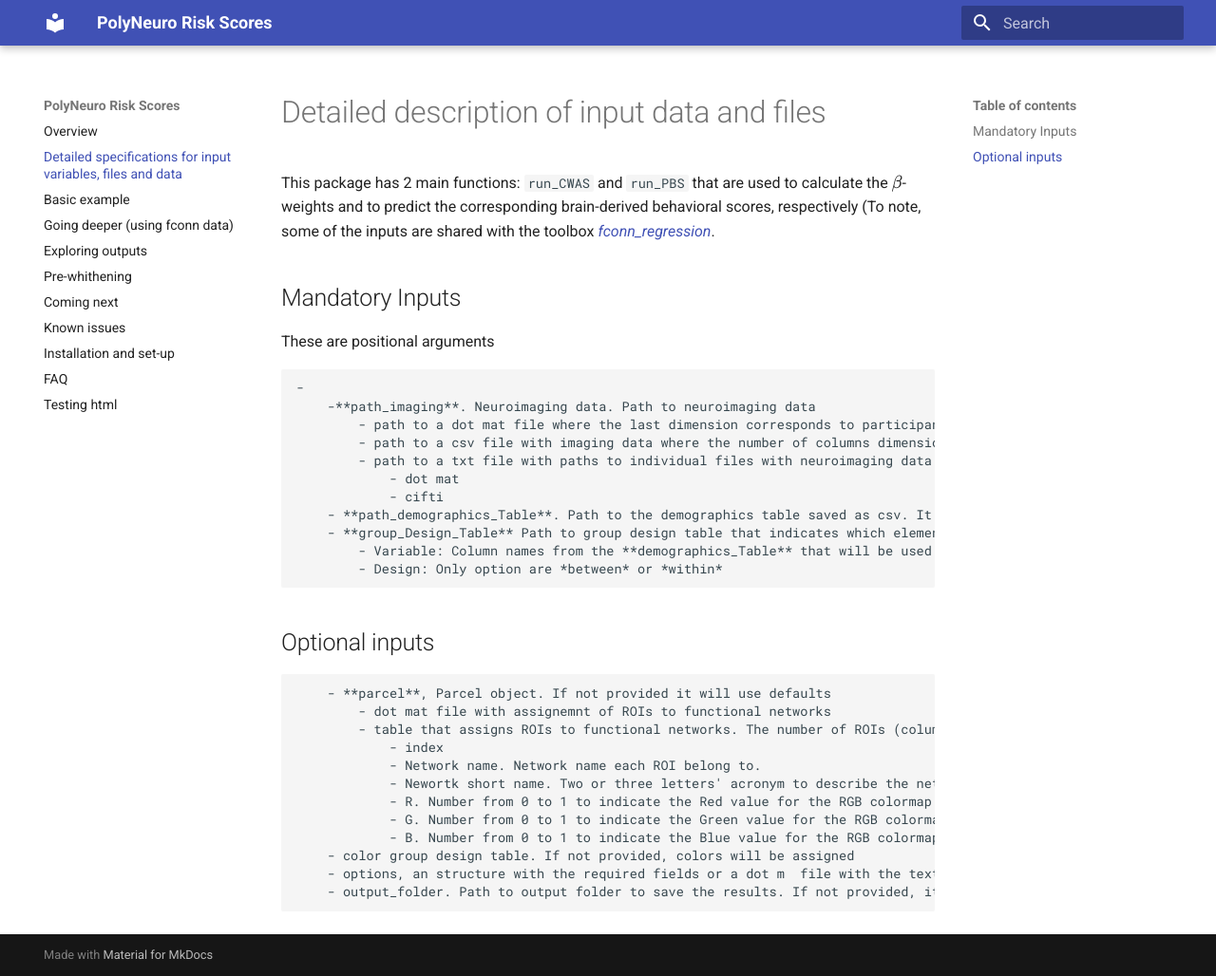
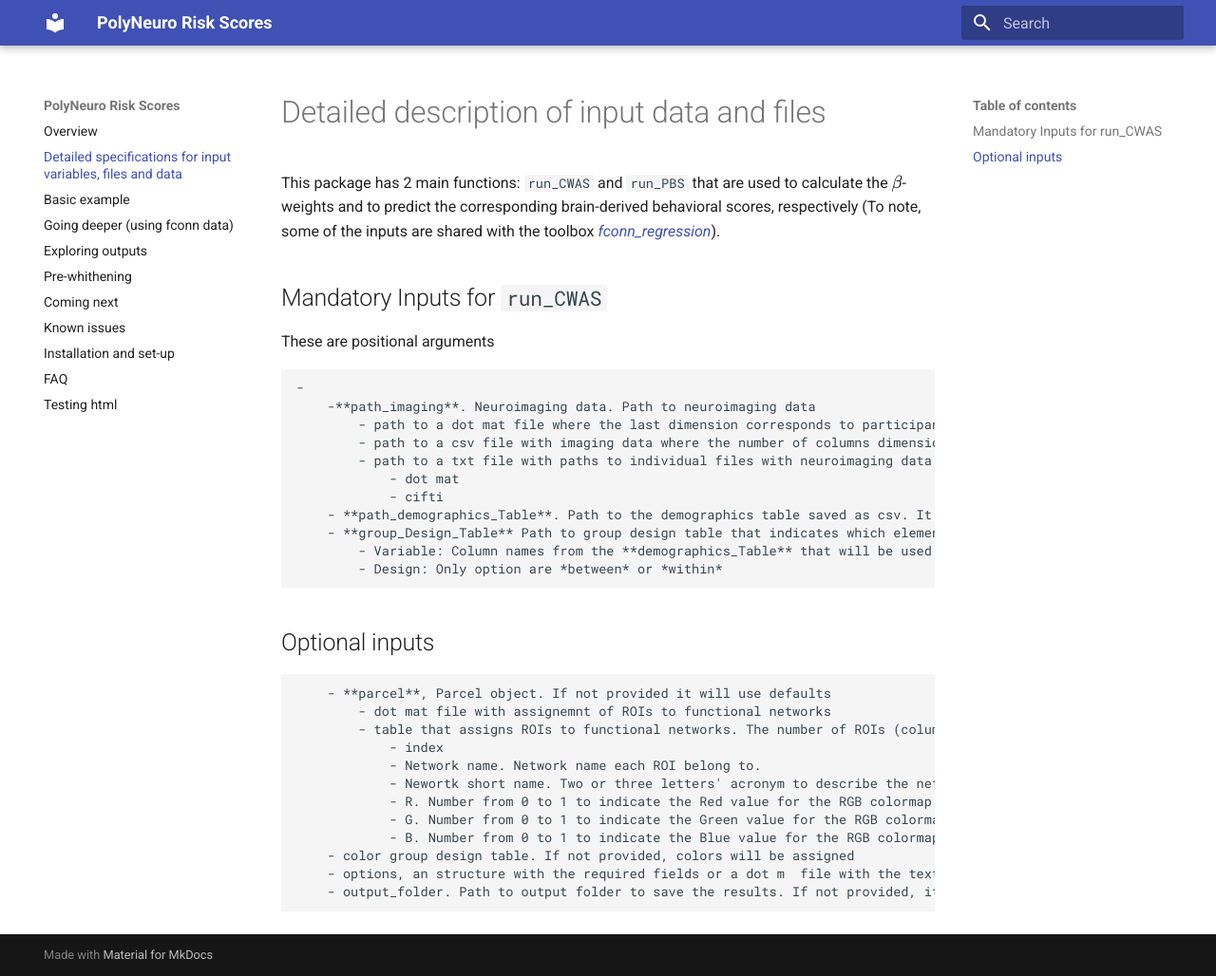
Before and after one commit to omiranda/polyneuro_risk_score, an MkDocs documentation site: the page built from docs/detailed_description.md, in a window 1280 px wide and 1028 px high. Shown: the whole window at 95% size. Built offline with MkDocs 1.6.1 and Material for MkDocs 9.7.7, drawn with Linux system fonts in a browser that asks for light colours; formulas are drawn with MathJax 3; old or Windows-style settings are respelled for this version of MkDocs.

Commit message:
Update detailed_description.md

```diff
--- a/docs/detailed_description.md
+++ b/docs/detailed_description.md
@@ -2,10 +2,10 @@
         src="https://cdnjs.cloudflare.com/ajax/libs/mathjax/2.7.0/MathJax.js?config=TeX-AMS_CHTML"></script>
 # Detailed description of input data and files
 
-This package has 2 main functions: `run_CWAS` and `run_PBS` that are used to calculate the \\( \beta\\)-weights and to predict the corresponding brain-derived behavioral scores, respectively (To note, some of the inputs are shared with the toolbox [*fconn_regression*](https://fconn-regression.readthedocs.io/en/latest/).
+This package has 2 main functions: `run_CWAS` and `run_PBS` that are used to calculate the \\( \beta\\)-weights and to predict the corresponding brain-derived behavioral scores, respectively (To note, some of the inputs are shared with the toolbox [*fconn_regression*](https://fconn-regression.readthedocs.io/en/latest/)).
 
 
-## Mandatory Inputs
+## Mandatory Inputs for `run_CWAS`
 These are positional arguments
 
     -
```
